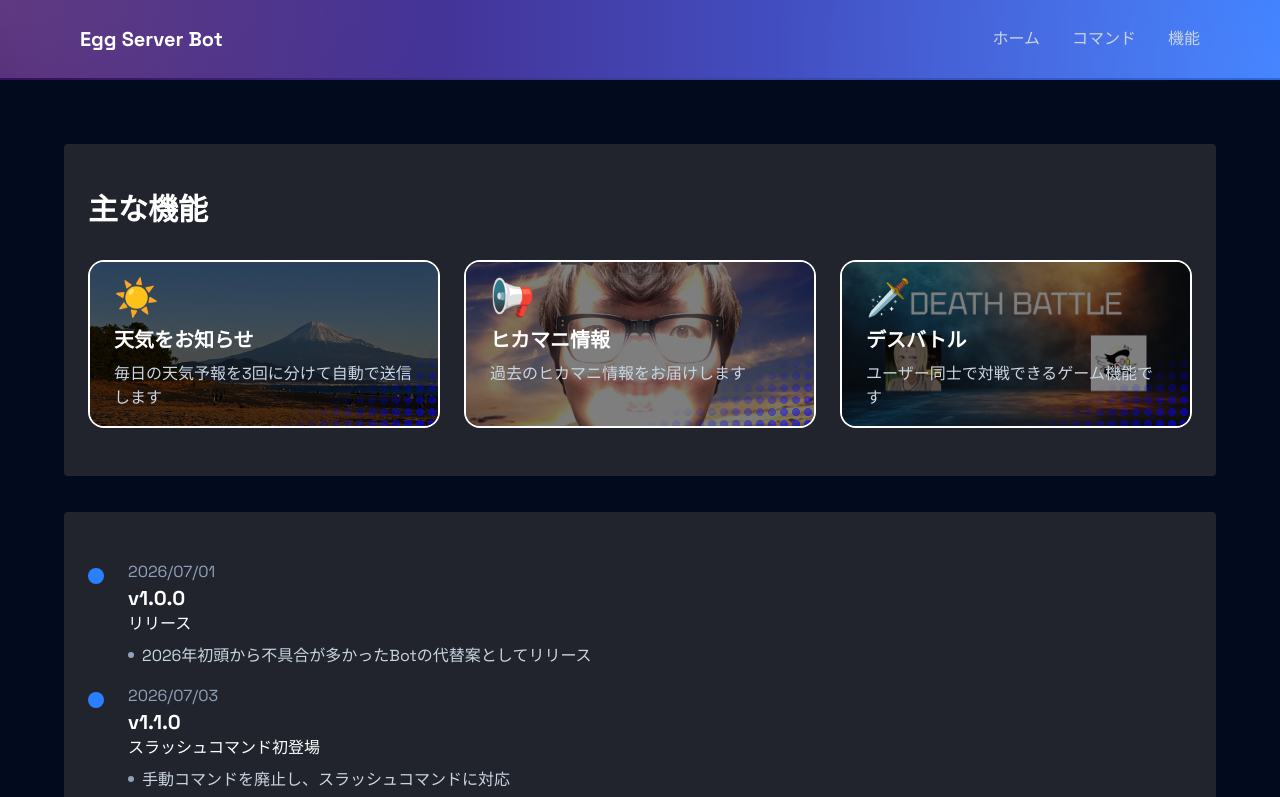
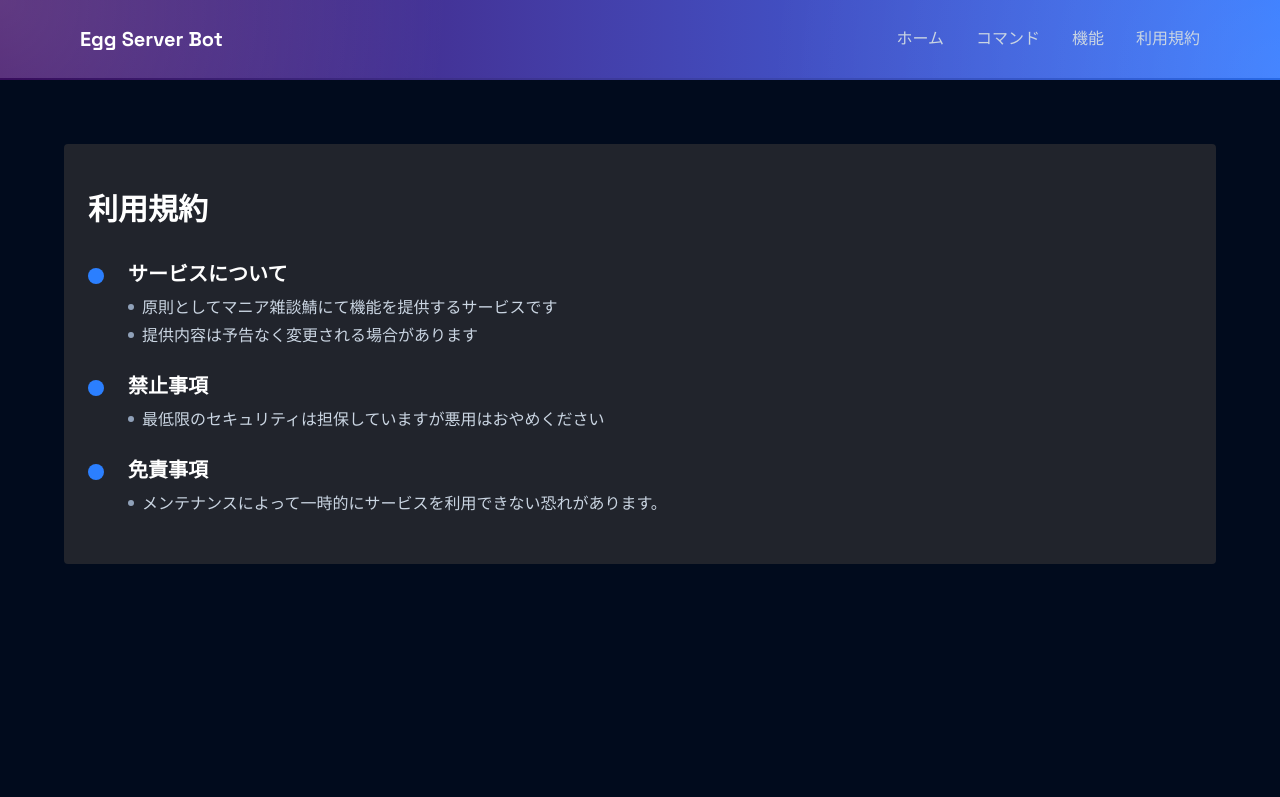
Before and after one commit to kajikaji5678/test-bot-description, a React (Vite) app: page /agreements in a window 1280 px wide. Shown: the top 797 px of the page. Built offline with nearby package versions, Linux system fonts and the light colour scheme.

Commit message:
利用規約導入

```diff
--- a/package.json
+++ b/package.json
@@ -13,6 +13,7 @@
     "@tailwindcss/vite": "^4.3.2",
     "react": "^19.2.7",
     "react-dom": "^19.2.7",
+    "react-router-dom": "^6.30.4",
     "tailwindcss": "^4.3.2"
   },
   "devDependencies": {
--- a/src/App.tsx
+++ b/src/App.tsx
@@ -1,16 +1,13 @@
-import Header from "./components/Header.js";
-import Feature from "./components/feature.js";
-import Logs from "./components/logs.js";
+import { Route, Routes } from "react-router-dom";
+import Home from "./pages/Home"
+import Agreements from "./pages/agreements";
 
 function App() {
-  return (
-    <>
-      <main className="bg-[#010b1d] pt-24">
-        <Header />
-        <Feature />
-        <Logs />
-      </main>
-    </>
+  return(
+    <Routes>
+      <Route path="/" element={<Home />} />
+      <Route path="/agreements" element={<Agreements />} />
+    </Routes>
   )
 }
 
--- a/src/components/Header.tsx
+++ b/src/components/Header.tsx
@@ -21,6 +21,11 @@ function Header() {
                 機能
               </a>
             </li>
+            <li>
+              <a href="/agreements" className="hover:text-white transition-colors duration-200">
+                利用規約
+              </a>
+            </li>
           </ul>
         </nav>
       </div>
--- /dev/null
+++ b/src/components/ServerInfo.tsx
@@ -0,0 +1,7 @@
+export default function Serverinfo() {
+    return (
+        <div className="mt-9 rounded bg-[#21242C] px-6 py-12 text-white">
+            <h2 className="text-xl font-bold mb-4">Server Info</h2>
+        </div>
+    )
+}
--- a/src/components/logs.tsx
+++ b/src/components/logs.tsx
@@ -48,7 +48,7 @@ const logs: LogItem[] = [
 
 
 export default function Logs() {
-    return(
+  return (
     <section className="mt-9 max-w-6xl rounded mx-auto px-6 py-12 bg-[#21242C]">
       {logs.map((log) =>
         <div key={log.version} className="relative pl-10 mt-4 first:mt-0">
--- a/src/main.tsx
+++ b/src/main.tsx
@@ -1,5 +1,6 @@
 import { StrictMode } from 'react'
 import { createRoot } from 'react-dom/client'
+import { BrowserRouter } from 'react-router-dom'
 import './index.css'
 import App from './App'
 
@@ -11,6 +12,8 @@ if (!rootElement) {
 
 createRoot(rootElement).render(
   <StrictMode>
-    <App />
+    <BrowserRouter>
+      <App />
+    </BrowserRouter>
   </StrictMode>,
 )
--- /dev/null
+++ b/src/pages/Home.tsx
@@ -0,0 +1,25 @@
+import Header from "../components/Header.js";
+import Feature from "../components/feature.js";
+import Logs from "../components/logs.js";
+import Serverinfo from "../components/ServerInfo.js";
+
+function Homes() {
+    return (
+        <>
+            <main className="bg-[#010b1d] pt-24">
+                <Header />
+                <Feature />
+                <div className="mx-auto mt-10 grid max-w-6xl grid-cols-1 gap-6 px-4 lg:grid-cols-2">
+                    <div>
+                        <Logs />
+                    </div>
+                    <div>
+                        <Serverinfo />
+                    </div>
+                </div>
+            </main>
+        </>
+    )
+}
+
+export default Homes;
--- /dev/null
+++ b/src/pages/agreements.tsx
@@ -0,0 +1,51 @@
+import Header from "../components/Header";
+
+type agreement = {
+  title: string,
+  description: string[]
+}
+
+const agreements: agreement[] = [
+  {
+    title: "サービスについて",
+    description: ["原則としてマニア雑談鯖にて機能を提供するサービスです", "提供内容は予告なく変更される場合があります"]
+  },
+  {
+    title: "禁止事項",
+    description: ["最低限のセキュリティは担保していますが悪用はおやめください"]
+  },
+  {
+    title: "免責事項",
+    description: ["メンテナンスによって一時的にサービスを利用できない恐れがあります。"]
+  }
+]
+
+export default function Agreements() {
+  return (
+    <main className="bg-[#010b1d] min-h-screen pt-24">
+      <Header />
+      <section className="mt-12 max-w-6xl rounded mx-auto px-6 py-12 bg-[#21242C]">
+        <h2 className="mb-8 text-3xl font-bold text-white">
+          利用規約
+        </h2>
+
+        {agreements.map((agreement) => (
+          <div key={agreement.title} className="relative pl-10 mt-6 first:mt-0">
+            <div className="absolute left-0 top-2 h-4 w-4 rounded-full bg-blue-500" />
+            <h3 className="text-xl font-bold text-white">
+              {agreement.title}
+            </h3>
+            <ul className="mt-2 space-y-1 text-slate-300">
+              {agreement.description.map((item, index) => (
+                <li key={index} className="flex items-start gap-2">
+                  <span className="mt-2 h-1.5 w-1.5 rounded-full bg-slate-400" />
+                  <span>{item}</span>
+                </li>
+              ))}
+            </ul>
+          </div>
+        ))}
+      </section>
+    </main>
+  );
+}
```
Also changed, not shown: 1 other file (tests, documents, lock files or other folders). Lines whose indentation alone changed are shown as unchanged.
